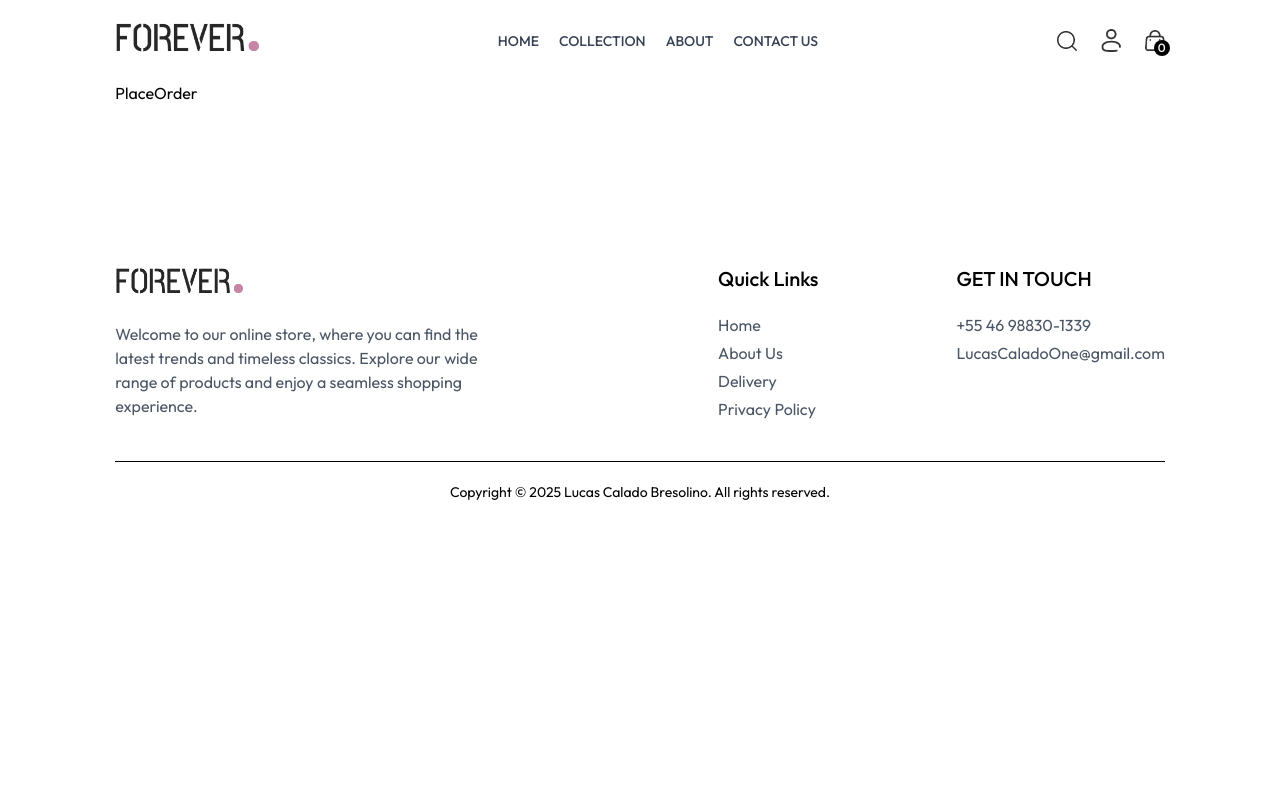
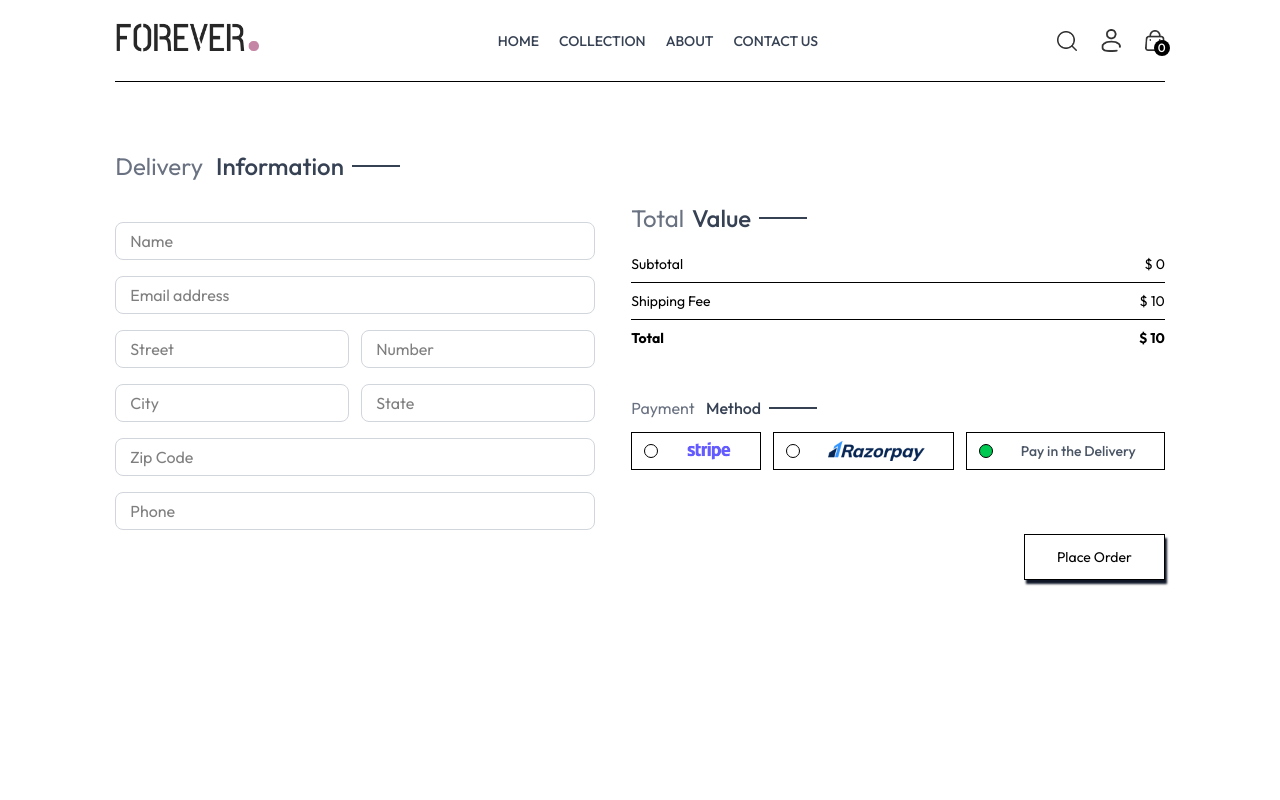
Before and after one commit to TryHardLearning/dynamicsearch, a React (Vite) app in the folder dynamicsearch/: page /place-order in a window 1280 px wide. Shown: the top 800 px of the page. Built offline with nearby package versions, Linux system fonts and the light colour scheme.

Commit message:
feat: page of user data for delivery

```diff
--- a/dynamicsearch/src/pages/PlaceOrder.jsx
+++ b/dynamicsearch/src/pages/PlaceOrder.jsx
@@ -1,8 +1,73 @@
-import React from 'react'
+import React, { useContext, useState } from 'react'
+import Title from '../components/Title'
+import CartTotal from '../components/CartTotal'
+import { assets } from '../assets/frontend_assets/assets'
+import { ShopContext } from '../context/ShopContext'
 
 const PlaceOrder = () => {
+
+  const [method, setMethod] = useState('cash');
+
+  const { navigate } = useContext(ShopContext);
+
   return (
-    <div>PlaceOrder</div>
+    <div className='flex flex-col sm:flex-row justify-between gap-4 pt-5 sm:pt-14 min-h-[80vh] border-t'>
+      {/* Place for the left side content*/}
+      <div className='flex flex-col gap-4 w-full sm:max-w-[480px]'>
+        <div className='text-xl sm:text-2xl my-3'>
+          <Title title1={'Delivery '} title2={'Information'} />
+        </div>
+        <input type='text' placeholder='Name' className='border border-gray-300 p-2 rounded-[8px] py-1.5 px-3.5 w-full' />
+        <input type='email' placeholder='Email address' className='border border-gray-300 p-2 rounded-[8px] py-1.5 px-3.5 w-full' />
+
+        <div className='flex items-center gap-3'>
+          <input type='text' placeholder='Street' className='border border-gray-300 p-2 rounded-[8px] py-1.5 px-3.5 w-full' />
+          <input type='text' placeholder='Number' className='border border-gray-300 p-2 rounded-[8px] py-1.5 px-3.5 w-full' />
+        </div>
+        <div className='flex items-center gap-3'>
+          <input type='text' placeholder='City' className='border border-gray-300 p-2 rounded-[8px] py-1.5 px-3.5 w-full' />
+          <input type='text' placeholder='State' className='border border-gray-300 p-2 rounded-[8px] py-1.5 px-3.5 w-full' />
+        </div>
+        <input type='text' placeholder='Zip Code' className='border border-gray-300 p-2 rounded-[8px] py-1.5 px-3.5 w-full' />
+        <input type='text' placeholder='Phone' className='border border-gray-300 p-2 rounded-[8px] py-1.5 px-3.5 w-full' />
+      </div>
+
+      {/* Place for the right side content*/}
+      <div className='mt-8'>
+        <div className='mt-8 min-w-80'>
+          <CartTotal />
+        </div>
+        <div className='mt-12'>
+          <Title title1={'Payment '} title2={'Method'} />
+          {/* Payment method options */}
+          <div className='flex gap-3 flex-col lg:flex-row'>
+            <div onClick={() => setMethod('stripe')} className='flex items-center gap-3 border p-2 px-3 cursor-pointer'>
+              <p className={`min-w-3.5 h-3.5 border rounded-full ${method === 'stripe' ? 'bg-blue-500' : ''}`}></p>
+              <img src={assets.stripe_logo} className='h-5 mx-4 ' alt='stripe icon' />
+            </div>
+            <div onClick={() => setMethod('razorpay')} className='flex items-center gap-3 border p-2 px-3 cursor-pointer'>
+              <p className={`min-w-3.5 h-3.5 border rounded-full ${method === 'razorpay' ? 'bg-blue-500' : ''}`}></p>
+              <img src={assets.razorpay_logo} className='h-5 mx-4 ' alt='razorpay icon' />
+            </div>
+            <div onClick={() => setMethod('cash')} className='flex items-center gap-3 border p-2 px-3 cursor-pointer'>
+              <p className={`min-w-3.5 h-3.5 border rounded-full ${method === 'cash' ? 'bg-green-500' : ''}`}></p>
+              <p className='text-gray-600 text-sm font-medium mx-4'>Pay in the Delivery</p>
+            </div>
+          </div>
+          <div className='w-full text-end mt-8'>
+
+            <button className='active:bg-black active:text-orange-600 lg:text-sm my-8 px-8 py-3 sm:text-sm bg-white border-black border-1  text-black shadow-gray-900 shadow-[2px_4px_2px]'
+            onClick={()=> navigate('/orders')}>
+
+              Place Order
+            </button>
+
+          </div>
+        </div>
+
+      </div>
+
+    </div>
   )
 }
 
```
